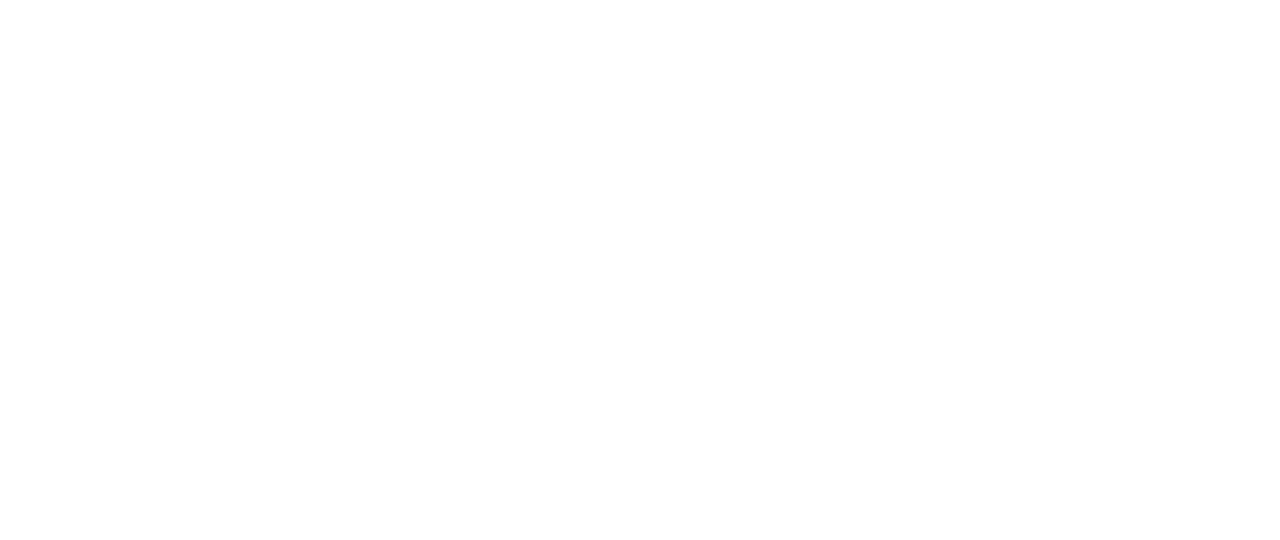
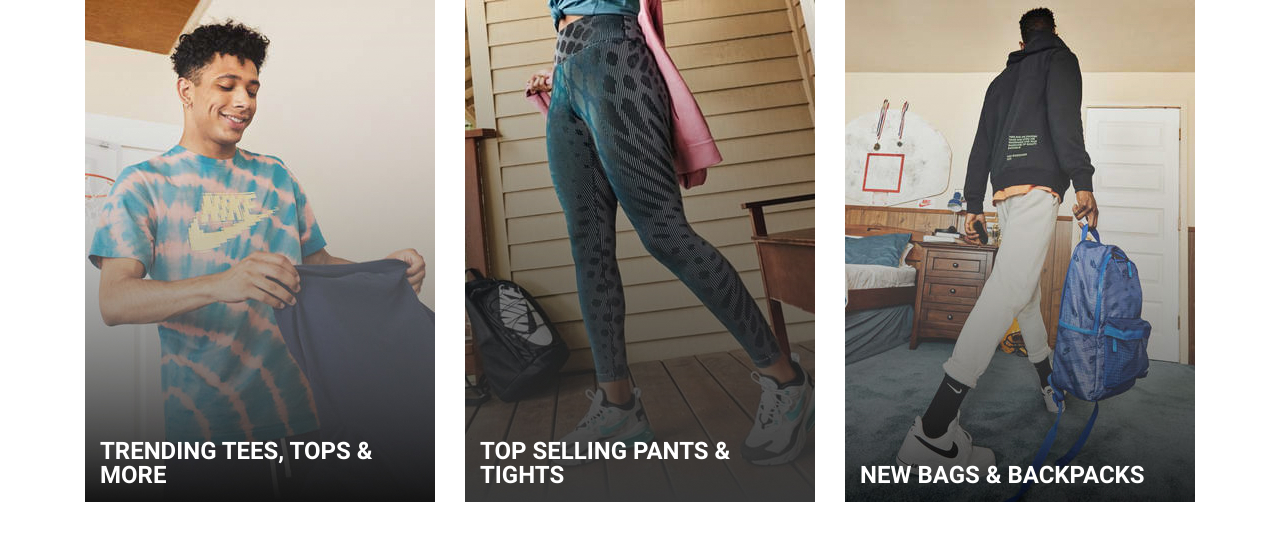
Before and after one commit to abdulla-807/sun-1400, a plain HTML site: page index.html in a window 1280 px wide. Drawn offline with Linux system fonts and the light colour scheme.

Commit message:
express__card

```diff
--- a/css/style.css
+++ b/css/style.css
@@ -25,3 +25,31 @@ ul {
   margin: 0 auto;
   padding: 0 15px;
 }
+/*expreess__wrapper*/
+
+.express__card {
+  display: flex;
+  justify-content: space-between;
+}
+.express__cards {
+  max-width: 350px;
+  width: 100%;
+  height: 502px;
+
+  position: relative;
+
+}
+.express__link {
+  position: absolute;
+  bottom: 15px;
+  left: 15px;
+  right: 15px;
+  font-family: 'Roboto';
+  font-style: normal;
+  font-weight: 700;
+  font-size: 24px;
+  line-height: 24px;
+  color: #fff;
+ text-transform: uppercase;
+}
+/*expreess__wrapper*/
--- a/index.html
+++ b/index.html
@@ -31,8 +31,21 @@
     <section class="ads"></section> <!-- 8 -->
     <section class="express"> <!-- 9 -->
       <h2 class="title"></h2> <!-- 4 -->
-      <div class="express__wrapper"> <!-- 9 -->
-        <div class="express__card"></div> <!-- 10 -->
+      <div class="express__wrapper container"> <!-- 9 -->
+        <div class="express__card">
+          <div class="express__cards">
+            <img src="img/express-1.jpg" alt="" class="express__img">
+           <a href="" class="express__link">Trending Tees, Tops & More</a>
+          </div>
+          <div class="express__cards">
+            <img src="img/express-2.jpg" alt="" class="express__img">
+            <a href="" class="express__link">Top Selling Pants & Tights</a>
+          </div>
+          <div class="express__cards">
+            <img src="img/express-3.jpg" alt="" class="express__img">
+            <a href="" class="express__link">New Bags & Backpacks</a>
+          </div>
+        </div> <!-- 10 -->
       </div>
     </section>
   </main>
```
